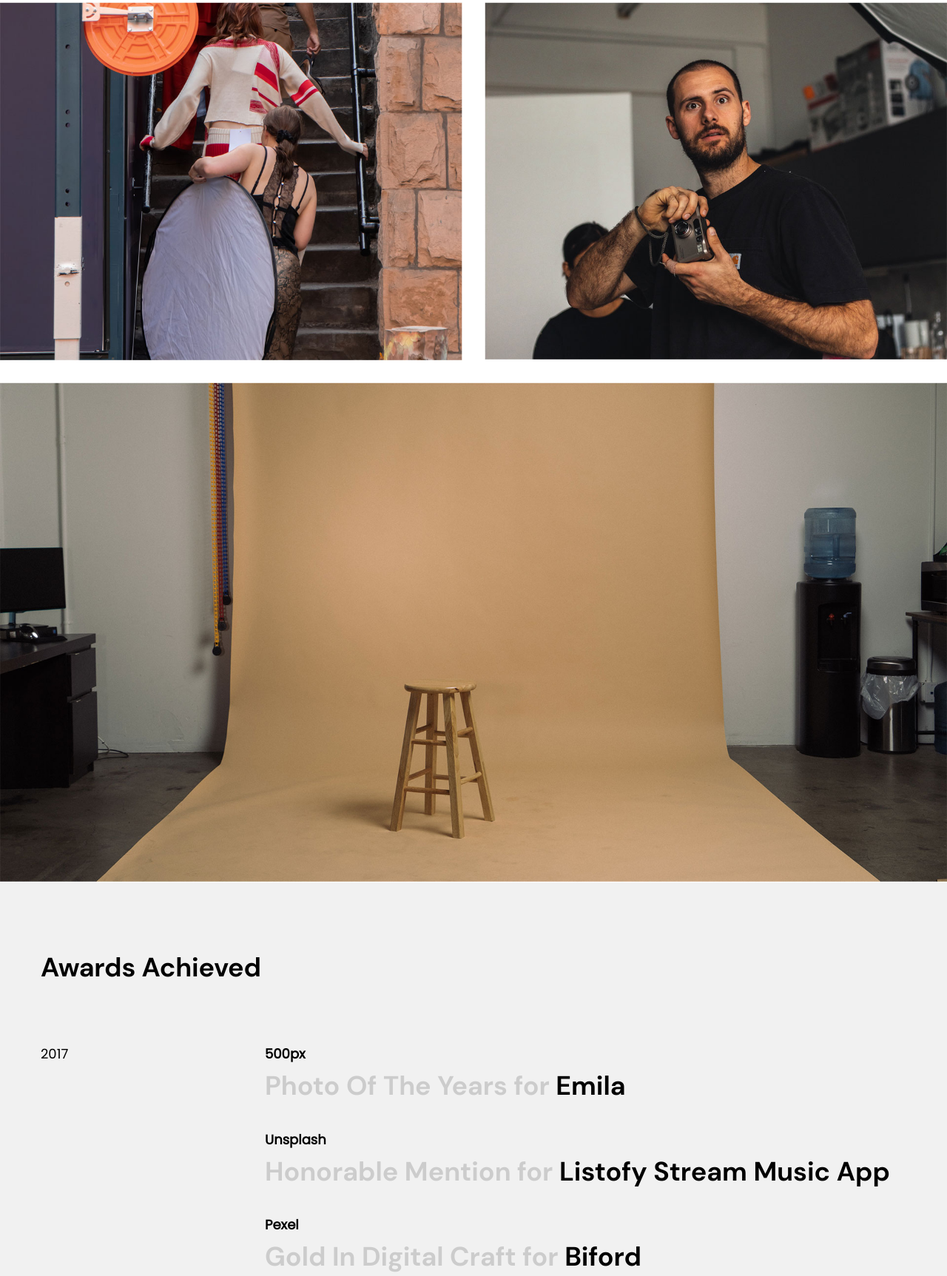
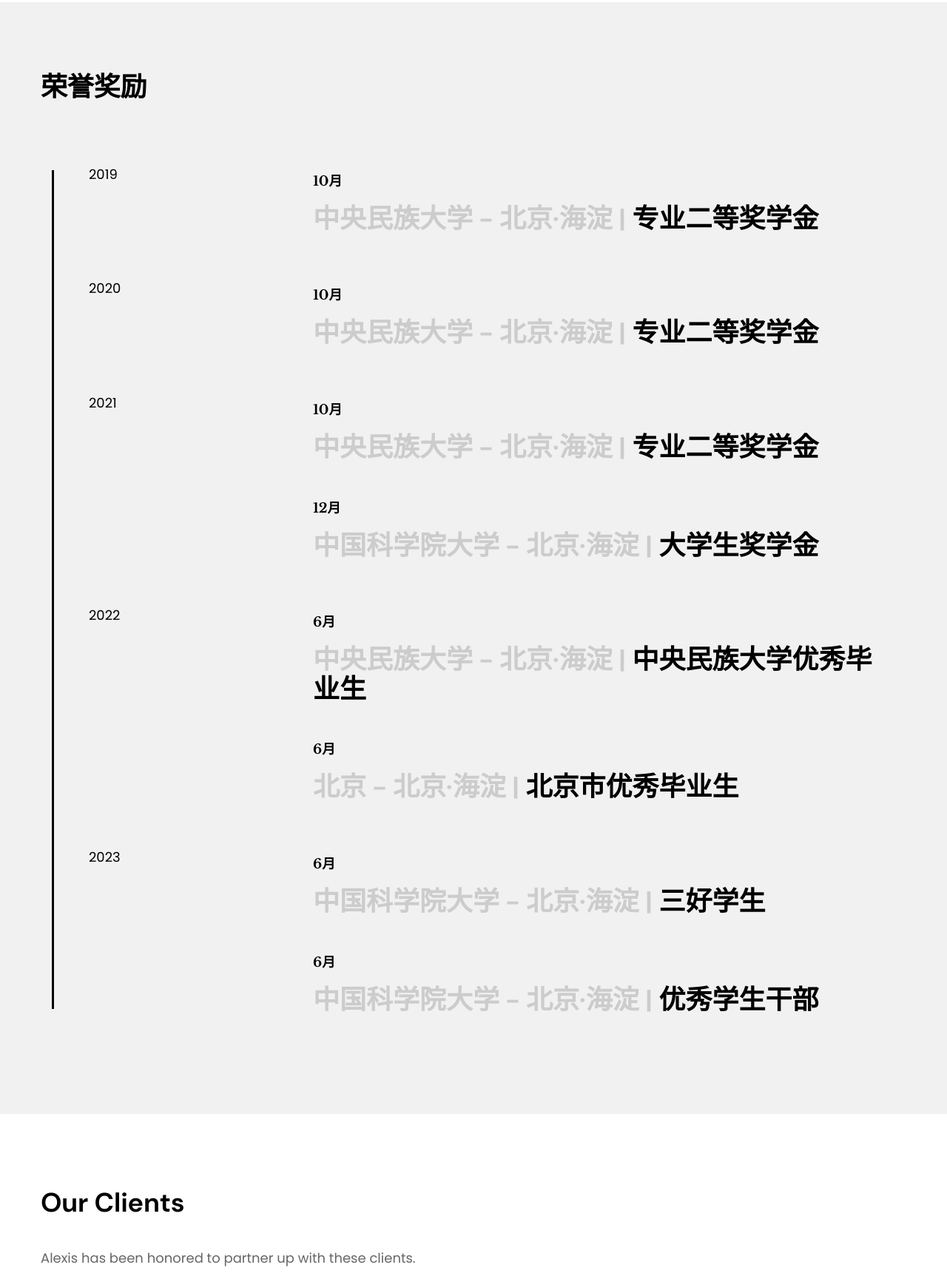
Before and after one commit to Xp1307/xupin1307.github.io, a plain HTML site: page about.html in a window 1280 px wide. Shown: the part 2906-4631 px from the top of the page at 74% size. Drawn offline with Linux system fonts and the light colour scheme.

Commit message:
修改了个人主页

```diff
--- a/about.html
+++ b/about.html
@@ -344,78 +344,96 @@
         </div>
       </div>
     </div>
-    <!--== End Quote Area Wrapper ==-->
 
-    <!--== Start Gallery Area Wrapper ==-->
-    <div class="gallery-area">
-      <div class="container-fluid pl-0 pr-0">
-        <div class="row">
-          <div class="col-sm-6 col-md-6 col-lg-6" data-aos="fade-up">
-            <div class="thumb mb-30">
-              <img class="w-100" src="static/picture/g-01.jpg" alt="Alexis-Image">
-            </div>
-          </div>
-          <div class="col-sm-6 col-md-6 col-lg-6" data-aos="fade-up" data-aos-delay="300">
-            <div class="thumb mb-30">
-              <img class="w-100" src="static/picture/g-02.jpg" alt="Alexis-Image">
-            </div>
-          </div>
-          <div class="col-lg-12" data-aos="fade-up" data-aos-delay="600">
-            <div class="thumb">
-              <img class="w-100" src="static/picture/g-03.jpg" alt="Alexis-Image">
-            </div>
-          </div>
-        </div>
-      </div>
-    </div>
-    <!--== End Gallery Area Wrapper ==-->
+
 
     <!--== Start Award Area Wrapper ==-->
     <div class="award-area">
       <div class="container">
         <div class="row">
-          <div class="col-lg-12" data-aos="fade-up">
-            <h2 class="title">Awards Achieved</h2>
+          <div class="col-lg-12">
+            <h2 class="title">荣誉奖励</h2>
+          </div>
+        </div>
+        <div class="blockquote-area">
+          <div class="container">
+            <div class="row">
+              <div class="col-lg-12" data-aos="fade-up">
+                <blockquote class="blockquote-style" style="padding-left: 50px">
+                  <div class="award-content">
+                    <div class="award-item">
+                      <div class="award-year">2019</div>
+                      <div class="content">
+                        <div class="item">
+                          <p>10月</p>
+                          <h4> 中央民族大学 - 北京·海淀 | <span>专业二等奖学金</span></h4>
+                        </div>
+                      </div>
+                    </div>
+                    <div class="award-item">
+                      <div class="award-year">2020</div>
+                      <div class="content">
+                        <div class="item">
+                          <p>10月</p>
+                          <h4>中央民族大学 - 北京·海淀 | <span>专业二等奖学金</span></h4>
+                        </div>
+                      </div>
+                    </div>
+                    <div class="award-item">
+                      <div class="award-year">2021</div>
+                      <div class="content">
+                        <div class="item">
+                          <p>10月</p>
+                          <h4>中央民族大学 - 北京·海淀 | <span>专业二等奖学金</span></h4>
+                        </div>
+                        <div class="item">
+                          <p>12月</p>
+                          <h4>中国科学院大学 - 北京·海淀 | <span>大学生奖学金</span></h4>
+                        </div>
+                      </div>
+                    </div>
+                    <div class="award-item">
+                      <div class="award-year">2022</div>
+                      <div class="content">
+                        <div class="item">
+                          <p>6月</p>
+                          <h4>中央民族大学 - 北京·海淀 | <span>中央民族大学优秀毕业生</span></h4>
+                        </div>
+                        <div class="item">
+                          <p>6月</p>
+                          <h4>北京 - 北京·海淀 | <span>北京市优秀毕业生</span></h4>
+                        </div>
+                      </div>
+                    </div>
+                    <div class="award-item">
+                      <div class="award-year">2023</div>
+                      <div class="content">
+                        <div class="item">
+                          <p>6月</p>
+                          <h4>中国科学院大学 - 北京·海淀 | <span>三好学生</span></h4>
+                        </div>
+                        <div class="item">
+                          <p>6月</p>
+                          <h4>中国科学院大学 - 北京·海淀 | <span>优秀学生干部</span></h4>
+                        </div>
+                      </div>
+                    </div>
+                  </div>
+                </blockquote>
+              </div>
+            </div>
           </div>
         </div>
         <div class="row">
           <div class="col-lg-12">
-            <div class="award-content">
-              <div class="award-item" data-aos="fade-up" data-aos-delay="300">
-                <div class="award-year">2017</div>
-                <div class="content">
-                  <div class="item">
-                    <p>500px</p>
-                    <h4>Photo Of The Years for <span>Emila</span></h4>
-                  </div>
-                  <div class="item">
-                    <p>Unsplash</p>
-                    <h4>Honorable Mention for <span>Listofy Stream Music App</span></h4>
-                  </div>
-                  <div class="item">
-                    <p>Pexel</p>
-                    <h4>Gold In Digital Craft for <span>Biford</span></h4>
-                  </div>
-                </div>
-              </div>
-              <div class="award-item" data-aos="fade-up" data-aos-delay="600">
-                <div class="award-year">2016</div>
-                <div class="content">
-                  <div class="item">
-                    <p>500px</p>
-                    <h4>Coporate Social Responsiblity for <span>ABC</span></h4>
-                  </div>
-                  <div class="item">
-                    <p>Shutterstocks</p>
-                    <h4>Best Showcase for <span>Gym App</span></h4>
-                  </div>
-                </div>
-              </div>
-            </div>
+
           </div>
         </div>
       </div>
     </div>
+    <!--== End Award Area Wrapper ==-->
+
+    <!--== Start Award Area Wrapper ==-->
     <!--== End Award Area Wrapper ==-->
 
     <!--== Start Brand Area Wrapper ==-->
```
